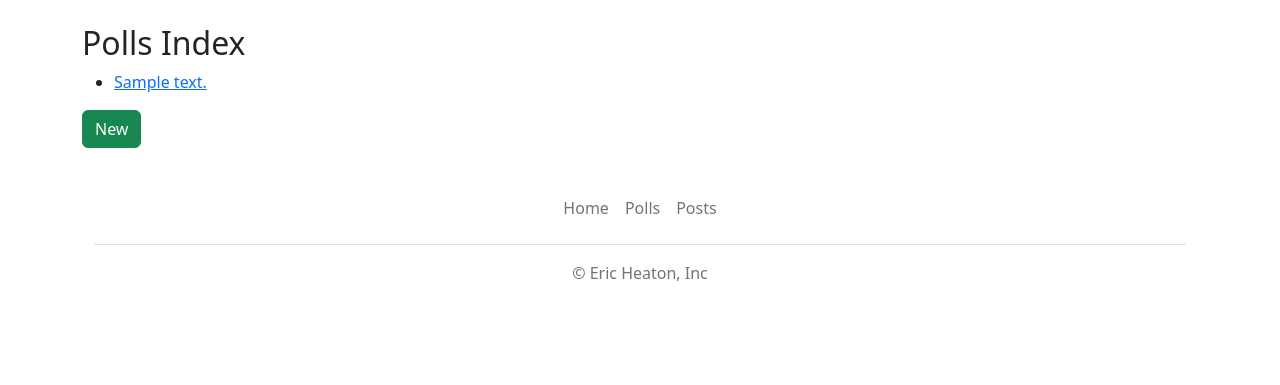
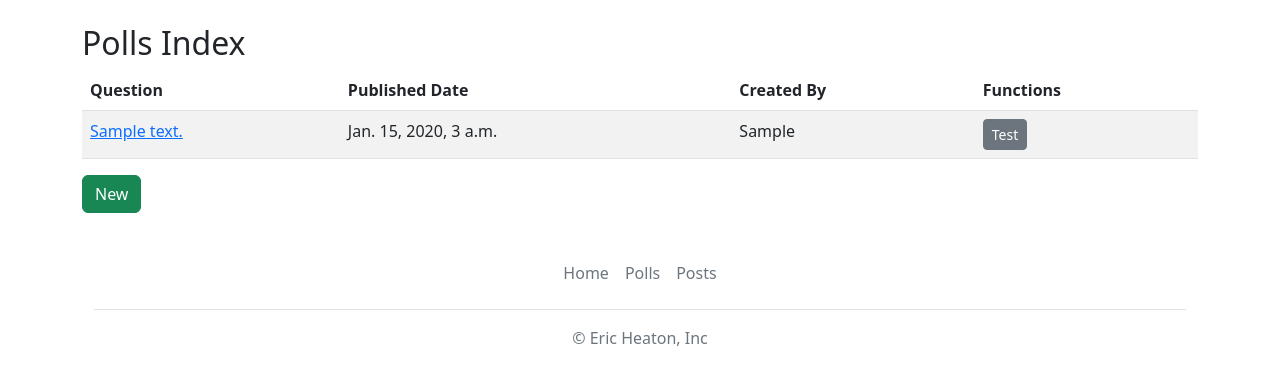
Before and after one commit to zalphin/django_tutorial, a Django app: page /polls/ in a window 1280 px wide. Shown: the part 73-458 px from the top of the page. Run offline with Django 5.2, Linux system fonts and the light colour scheme; a user stored in the database is signed in; tables that the repository leaves empty hold one stand-in row (values such as "Sample post").

Commit message:
Verify CRUD operations and Index styling

```diff
--- a/polls/templates/polls/index.html
+++ b/polls/templates/polls/index.html
@@ -6,13 +6,28 @@
 <h2>{{ title }}</h2>
 
 {% if latest_question_list %}
-    <ul>
-        {% for question in latest_question_list %}
-            <li>
-                <a href="{{ question.get_absolute_url }}">{{ question.question_text }}</a>
-            </li>
-        {% endfor %}
-    </ul>
+    <table class="table table-striped">
+        <thead>
+            <tr>
+                <th>Question</th>
+                <th>Published Date</th>
+                <th>Created By</th>
+                <th>Functions</th>
+            </tr>
+        </thead>
+        <tbody>
+            {% for question in latest_question_list %}
+                <tr>
+                    <td><a href="{{ question.get_absolute_url }}">{{ question.question_text }}</a></td>
+                    <td>{{ question.pub_date }}</td>
+                    <td>{{ question.created_by }}</td>
+                    <td>
+                        <button tton type="submit" class="btn btn-sm btn-secondary me-2">Test</button>
+                    </td>
+                </tr>
+            {% endfor %}
+        </tbody>
+    </table>
 {% else %}
     <p>No polls are available.</p>
 {% endif %}
--- a/polls/urls.py
+++ b/polls/urls.py
@@ -9,5 +9,4 @@ urlpatterns = [
     path("<int:pk>/", views.DetailView.as_view(), name="detail"),
     path("<int:pk>/results", views.ResultsView.as_view(), name="results"),
     path("<int:question_id>/vote", views.vote, name="vote"),
-    path("test_view", views.test_view, name="test_view"),
 ]
--- a/polls/views.py
+++ b/polls/views.py
@@ -55,10 +55,7 @@ class CreateView(LoginRequiredMixin, generic.CreateView):
         template_name = "polls/create.html"
         fields = ['question_text', 'pub_date']
         def get_success_url(self):
-                if random.choice([1,2]) == 1:
-                        return reverse_lazy("polls:index")
-                else:
-                        return reverse_lazy("home")
+                return reverse_lazy("polls:index")
 
 
 @login_required
--- a/templates/base.html
+++ b/templates/base.html
@@ -32,9 +32,8 @@
                         <button tton type="submit" class="btn btn-outline-danger me-2">Logout</button>
                     </form>
                 {% else %}
-                    <a href="{% url 'signup' %}?next={{ request.path }}" type="button" class="btn btn-outline-danger me-2">Register</a>
                     <a href="{% url 'login' %}?next={{ request.path }}" type="button" class="btn btn-outline-primary me-2">Login</a>
-                    <a href="#" type="button" class="btn btn-primary">Sign Up</a>
+                    <a href="{% url 'signup' %}?next={{ request.path }}" type="button" class="btn btn-primary me-2">Register</a>
                 {% endif %}
 
             </div>
```
Also changed, not shown: polls/templates/polls/create.html (+11 -1 lines), polls/templates/polls/test_view.html (deleted, +0 -8 lines).
